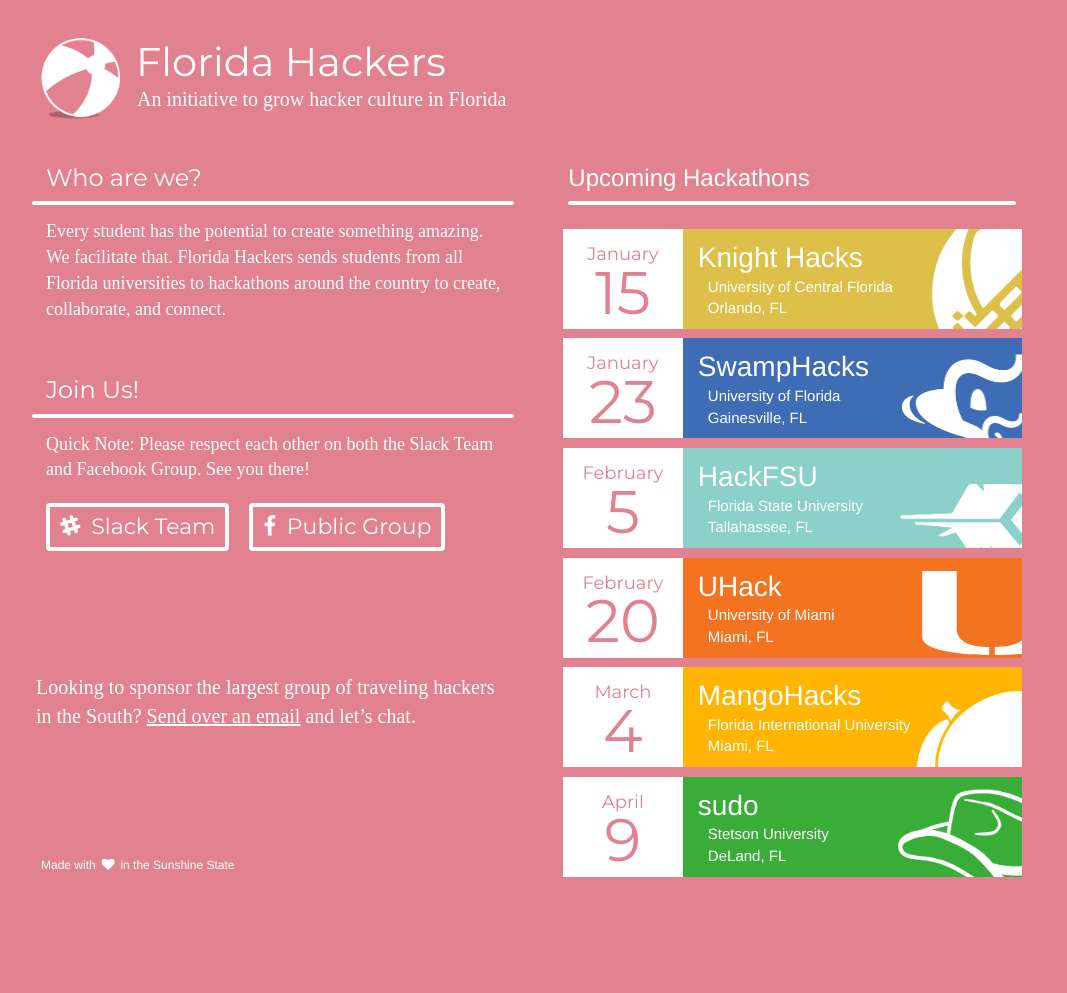
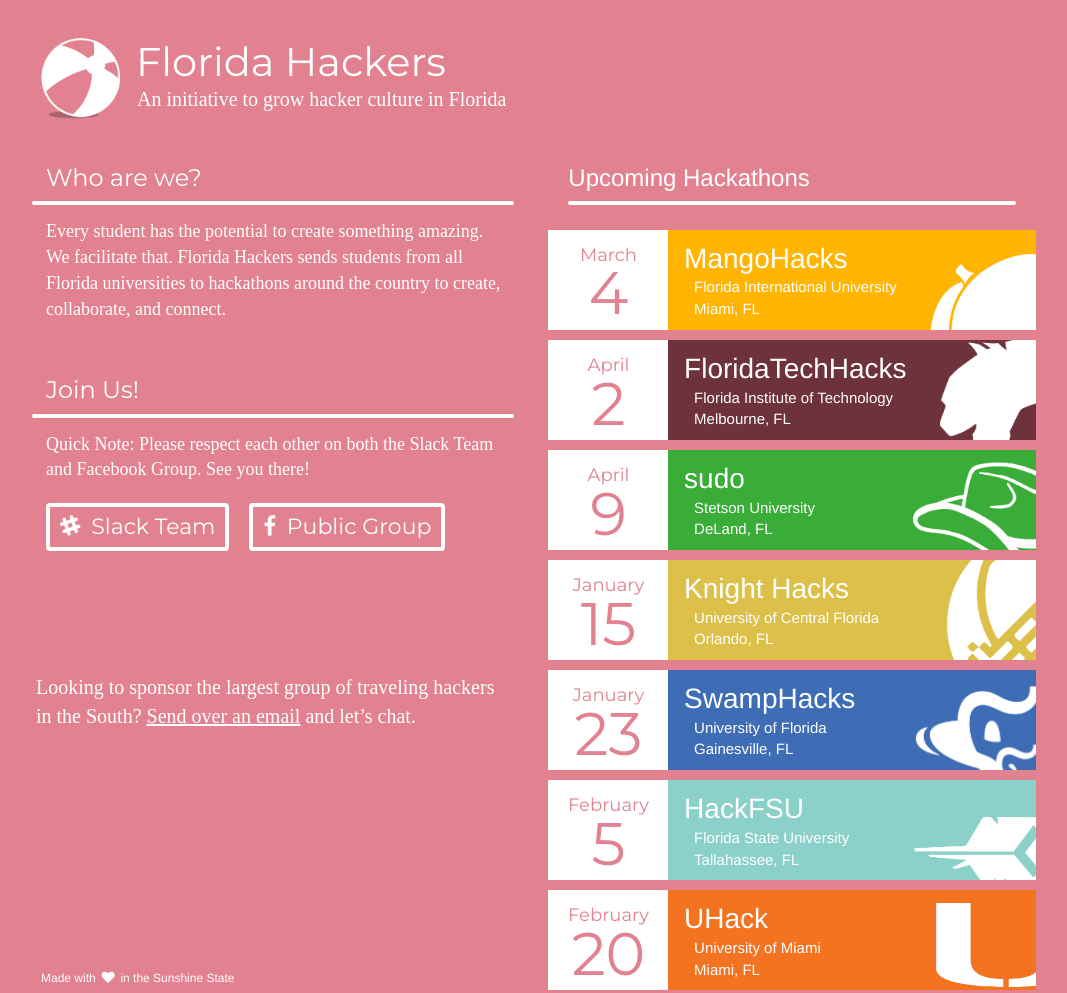
Before and after one commit to takashiw/Florida-Hackers, a plain HTML site: page index.html in a window 1280 px wide. Shown: the whole page, without its empty margins (104-1171 px from the left). Before the commit the page ends 898 px from the top, so only its background shows below. Drawn offline with Linux system fonts and the light colour scheme; a web font is replaced by a local one.

Commit message:
Added FloridaTechHacks to site

```diff
--- a/index.html
+++ b/index.html
@@ -97,7 +97,134 @@
         </div>
     <section id="hackathons">
         <div class="row">
+
+
         <!-- SINGLE HACKATHON CARD -->
+        <div class="row">
+          <div class="col-xs-12" id="hackathon-card" style="background-color: #FFB502">
+
+            <div class="col-xs-3" id="date">
+              <h4>March</h4>
+              <h2>4</h2>
+            </div>
+            <div class="col-xs-1" id="social-media">
+
+              <a href="http://mangohacks.com/" target="_blank">
+                <div class="social-app">
+                  <i class="fa fa-link"></i>
+                </div>
+              </a>
+              <a href="https://www.facebook.com/MangoHacks" target="_blank">
+                <div class="social-app" style="margin-top: 32px;">
+                  <i class="fa fa-facebook" style="margin-left: 10px;"></i>
+                </div>
+              </a>
+              <a href="https://twitter.com/fiumangohacks" target="_blank">
+                <div class="social-app" style="margin-top: 64px;">
+                  <i class="fa fa-twitter"></i>
+                </div>
+              </a>
+            </div>
+            <div class="col-xs-8 col-md-7">
+              <h1>MangoHacks</h1>
+              <h3>Florida International University</h3>
+              <h3>Miami, FL</h3>
+            </div>
+
+
+            <span style="float: right;">
+              <img class="hackathon-thumb" src="images/mango.png" alt=""
+              style="clip: rect(-10px,130px,80px,0px); top: 20px;"/>
+            </span>
+          </div>
+        </div>
+        <!-- END HACKATHON CARD -->
+
+        <!-- SINGLE HACKATHON CARD -->
+        <div class="row">
+          <div class="col-xs-12" id="hackathon-card" style="background-color: #6d323c;">
+
+            <div class="col-xs-3" id="date">
+              <h4>April</h4>
+              <h2>2</h2>
+            </div>
+            <div class="col-xs-1" id="social-media">
+              <a href="http://www.floridatechhacks.com/" target="_blank">
+                <div class="social-app">
+                  <i class="fa fa-link"></i>
+                </div>
+              </a>
+              <a href="https://www.facebook.com/FloridaTechHacks" target="_blank">
+                <div class="social-app" style="margin-top: 32px;">
+                  <i class="fa fa-facebook" style="margin-left: 10px;"></i>
+                </div>
+              </a>
+              <a href="http://www.twitter.com/fthacks" target="_blank">
+                <div class="social-app" style="margin-top: 64px;">
+                  <i class="fa fa-twitter"></i>
+                </div>
+              </a>
+            </div>
+            <div class="col-xs-6">
+              <h1>FloridaTechHacks</h1>
+              <h3>Florida Institute of Technology</h3>
+              <h3>Melbourne, FL</h3>
+            </div>
+
+            <!-- <div class="col-sm-12" id="hackathon-logo"> -->
+            <span style="float: right;">
+              <img class="hackathon-thumb" src="images/logo-fit-01.png" alt="" style="clip: rect(5px,160px,105px,0px); margin-left:-160px; top: -5px; height: 115px;"/>
+            </span>
+            <!-- </div> -->
+          </div>
+        </div>
+        <!-- END HACKATHON CARD -->
+
+
+        <!-- SINGLE HACKATHON CARD -->
+        <div class="row">
+          <div class="col-xs-12" id="hackathon-card" style="background-color: #39AD38;">
+
+            <div class="col-xs-3" id="date">
+              <h4>April</h4>
+              <h2>9</h2>
+            </div>
+            <div class="col-xs-1" id="social-media">
+              <a href="http://hackstetson.com/" target="_blank">
+                <div class="social-app">
+                  <i class="fa fa-link"></i>
+                </div>
+              </a>
+              <a href="https://twitter.com/hackstetson" target="_blank">
+                <div class="social-app" style="margin-top: 64px;">
+                  <i class="fa fa-twitter"></i>
+                </div>
+              </a>
+              <a href="hack@stetson.edu" target="_blank">
+                <div class="social-app" style="margin-top: 64px;">
+                  <i class="fa fa-envelope"></i>
+                </div>
+              </a>
+            </div>
+            <div class="col-xs-6">
+              <h1>sudo</h1>
+              <h3>Stetson University</h3>
+              <h3>DeLand, FL</h3>
+            </div>
+
+            <!-- <div class="col-sm-12" id="hackathon-logo"> -->
+            <span style="float: right;">
+              <img class="hackathon-thumb" src="images/hack-stetson.png" alt="" style="clip: rect(-10px,160px,95px,0px); margin-left:-160px; top: 5px; height: 140px;"/>
+            </span>
+            <!-- </div> -->
+          </div>
+        </div>
+        <!-- END HACKATHON CARD -->
+
+        <!-- SINGLE HACKATHON CARD -->
+        <div class="row">
+
+
         <div class="col-xs-6" id="hackathon-card" style="background-color: #DDC04A">
 
           <div class="col-xs-2" id="date">
@@ -250,88 +377,6 @@
       <!-- END HACKATHON CARD -->
 
 
-        <!-- SINGLE HACKATHON CARD -->
-        <div class="row">
-          <div class="col-xs-12" id="hackathon-card" style="background-color: #FFB502">
-
-            <div class="col-xs-3" id="date">
-              <h4>March</h4>
-              <h2>4</h2>
-            </div>
-            <div class="col-xs-1" id="social-media">
-
-              <a href="http://mangohacks.com/" target="_blank">
-                <div class="social-app">
-                  <i class="fa fa-link"></i>
-                </div>
-              </a>
-              <a href="https://www.facebook.com/MangoHacks" target="_blank">
-                <div class="social-app" style="margin-top: 32px;">
-                  <i class="fa fa-facebook" style="margin-left: 10px;"></i>
-                </div>
-              </a>
-              <a href="https://twitter.com/fiumangohacks" target="_blank">
-                <div class="social-app" style="margin-top: 64px;">
-                  <i class="fa fa-twitter"></i>
-                </div>
-              </a>
-            </div>
-            <div class="col-xs-8 col-md-7">
-              <h1>MangoHacks</h1>
-              <h3>Florida International University</h3>
-              <h3>Miami, FL</h3>
-            </div>
-
-
-            <span style="float: right;">
-              <img class="hackathon-thumb" src="images/mango.png" alt=""
-              style="clip: rect(-10px,130px,80px,0px); top: 20px;"/>
-            </span>
-          </div>
-        </div>
-        <!-- END HACKATHON CARD -->
-
-
-        <!-- SINGLE HACKATHON CARD -->
-        <div class="row">
-          <div class="col-xs-12" id="hackathon-card" style="background-color: #39AD38;">
-
-            <div class="col-xs-3" id="date">
-              <h4>April</h4>
-              <h2>9</h2>
-            </div>
-            <div class="col-xs-1" id="social-media">
-              <a href="http://hackstetson.com/" target="_blank">
-                <div class="social-app">
-                  <i class="fa fa-link"></i>
-                </div>
-              </a>
-                <div class="social-app" style="margin-top: 32px;">
-                  <i class="fa fa-facebook" style="margin-left: 10px;"></i>
-                </div>
-              </a>
-              <a href="hack@stetson.edu" target="_blank">
-                <div class="social-app" style="margin-top: 64px;">
-                  <i class="fa fa-envelope"></i>
-                </div>
-              </a>
-            </div>
-            <div class="col-xs-6">
-              <h1>sudo</h1>
-              <h3>Stetson University</h3>
-              <h3>DeLand, FL</h3>
-            </div>
-
-            <!-- <div class="col-sm-12" id="hackathon-logo"> -->
-            <span style="float: right;">
-              <img class="hackathon-thumb" src="images/hack-stetson.png" alt="" style="clip: rect(-10px,160px,95px,0px); margin-left:-160px; top: 5px; height: 140px;"/>
-            </span>
-            <!-- </div> -->
-          </div>
-        </div>
-        <!-- END HACKATHON CARD -->
-
-
       </div>
     </section>
   </section>
```
Also changed, not shown: images/logo-fit-01.png (added). Lines whose indentation alone changed are shown as unchanged.
